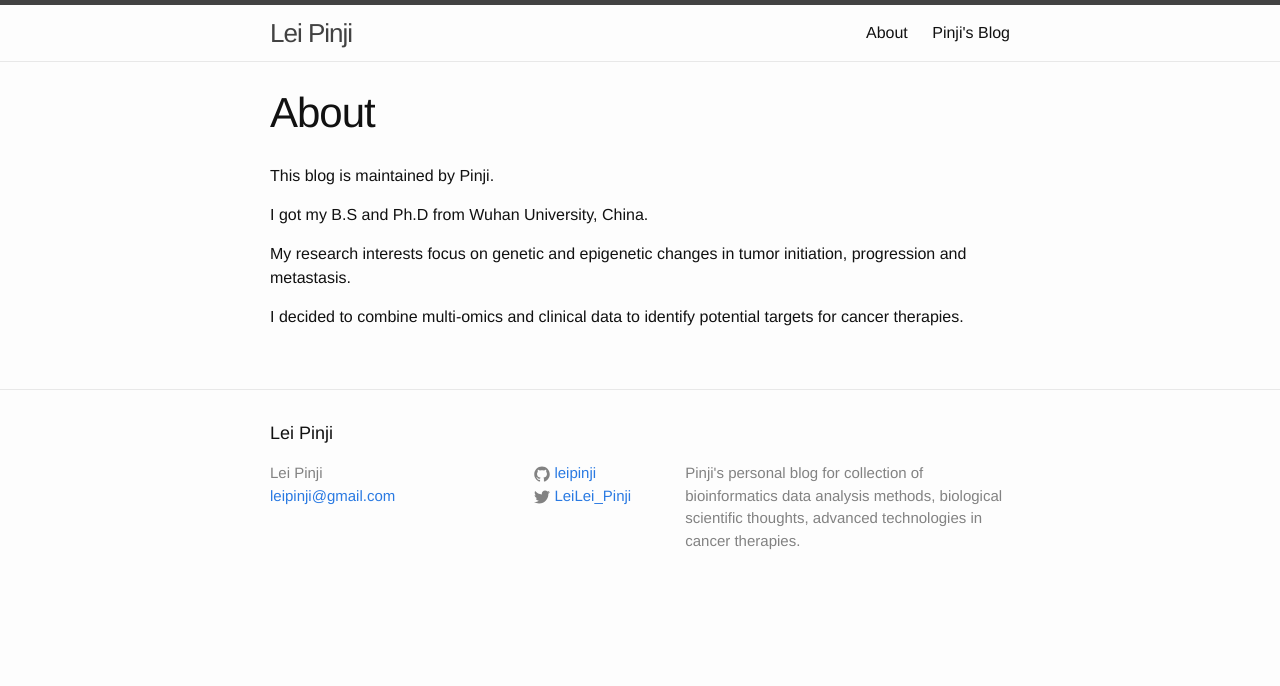
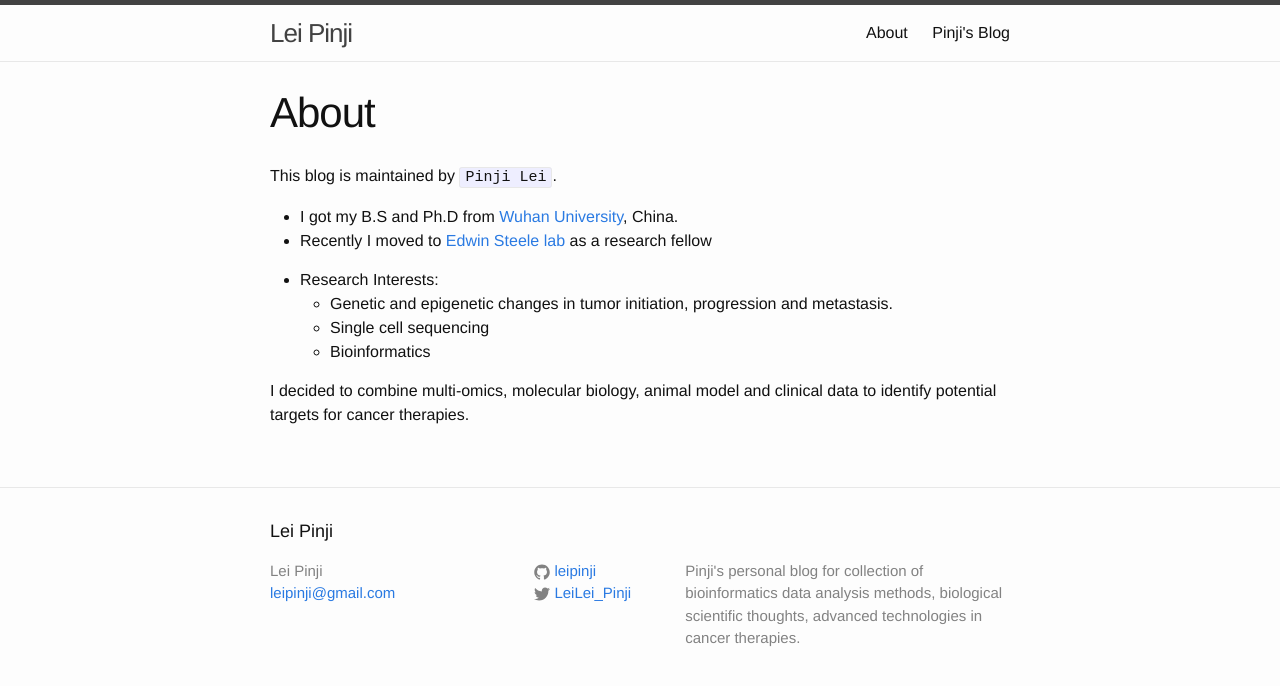
Before and after one commit to leipinji/leipinji.github.io, a Jekyll site: the page built from about.md, in a window 1280 px wide. Shown: the top 686 px of the page. Built offline with Jekyll 4.4.1, drawn with Linux system fonts in a browser that asks for light colours.

Commit message:
renew about.me file

```diff
--- a/about.md
+++ b/about.md
@@ -4,10 +4,14 @@ title: About
 permalink: /about/
 ---
 
-This blog is maintained by Pinji.
+This blog is maintained by `Pinji Lei`.
 
-I got my B.S and Ph.D from Wuhan University, China.
+* I got my B.S and Ph.D from [Wuhan University](http://www.whu.edu.cn), China.
+* Recently I moved to [Edwin Steele lab](https://steelelabs.mgh.harvard.edu) as a research fellow
 
-My research interests focus on genetic and epigenetic changes in tumor initiation, progression and metastasis.
+* Research Interests:
+	- Genetic and epigenetic changes in tumor initiation, progression and metastasis.
+	- Single cell sequencing
+	- Bioinformatics
 
-I decided to combine multi-omics and clinical data to identify potential targets for cancer therapies.
+I decided to combine multi-omics, molecular biology, animal model and clinical data to identify potential targets for cancer therapies.
```
